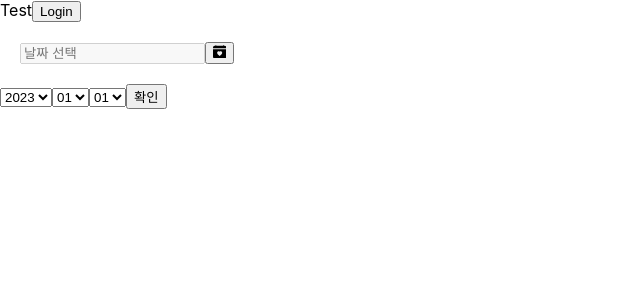
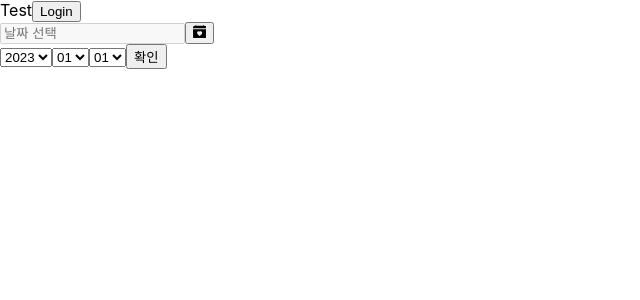
Before and after one commit to LYH513/practice_yh, a React (Create React App) app: page / in a window 1280 px wide. Shown: the top 300 px of the page, without its empty margins (0-640 px from the left). Built offline with nearby package versions, Linux system fonts and the light colour scheme.

Commit message:
app.js 스타일 제거

```diff
--- a/src/App.js
+++ b/src/App.js
@@ -31,7 +31,7 @@ function App() {
       {userData ? userData.email : null}
 
 
-      <div style={{ margin: '20px' }}>
+      <div>
         <DateSelection />
       </div>
       <div>
```
